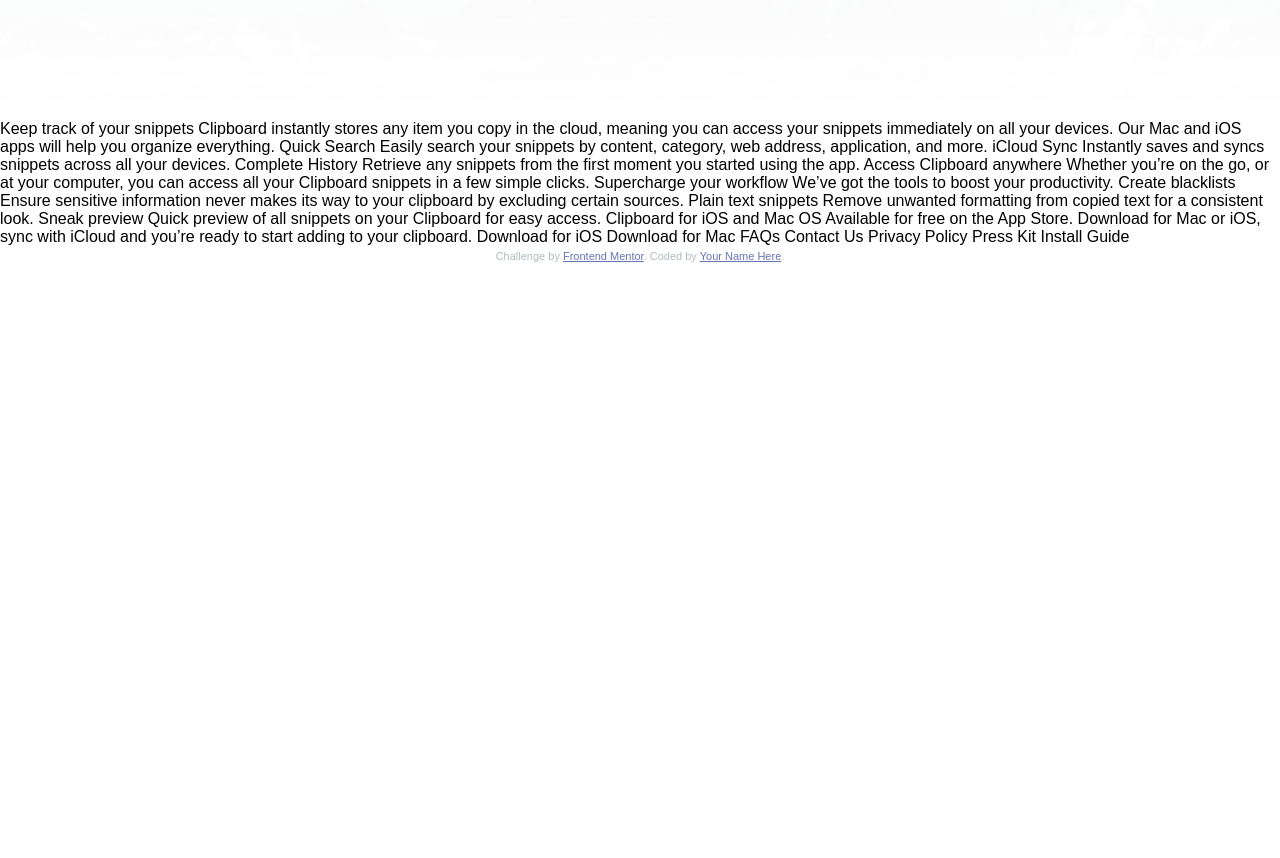
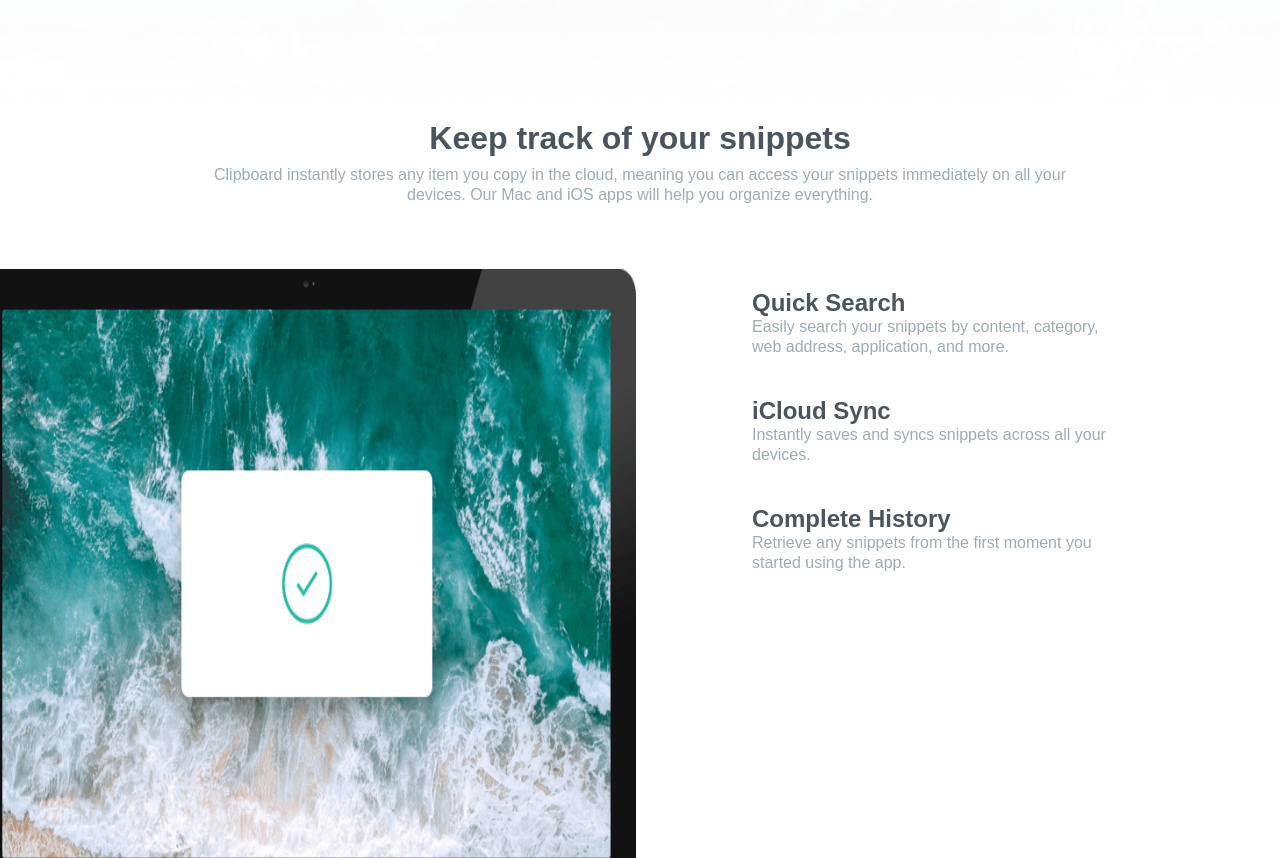
Before and after one commit to kaynanlDev/landing-page-Clipboard, a plain HTML site: page index.html in a window 1280 px wide. Shown: the part 680-1538 px from the top of the page. Before the commit the page ends 946 px from the top, so only its background shows below. Drawn offline with Linux system fonts and the light colour scheme; a web font is replaced by a local one.

Commit message:
finalização da seção keep-track

```diff
--- a/css/partials/_layout.scss
+++ b/css/partials/_layout.scss
@@ -59,3 +59,75 @@
         }
     }
 }
+
+.keep-track{
+    width: 100%;
+    height: 100vh;
+    P{
+        margin: 0 auto;
+        max-width: 70%;
+    }
+
+    .keep-container{
+        width: 100%;
+        height: 100%;
+        display: flex;
+        align-items: center;
+        gap: 92px;
+        margin-top: 64px;
+        .keep-img{
+            width: 100%;
+            height: 100%;
+            transform: translateX(-24px);
+            img{
+                width: 100%;
+                height: 100%;
+            }
+        }
+
+        .keep-text{
+            display: flex;
+            flex-direction: column;
+            width: 80%;
+            height: 100%;
+            ul{
+                list-style-type: none;
+            }
+            li{
+                p{
+                    margin: 0;
+                    text-align: left;
+                    width: 100%;
+                }
+            }
+        }
+
+        @include responsivi(640px){
+            flex-direction: column;
+            padding: 0 24px;
+
+            .keep-img{
+                margin: 0 auto;
+                transform: translateX(0);
+            }
+            .keep-text{
+                h3, p{
+
+                    margin: 0 auto;
+                    text-align: center;
+                }
+                li{
+                    display: flex;
+                    flex-direction: column;
+                    align-items: center;
+                    justify-content: center;
+
+                    p{
+                        text-align: center;
+                        width: 100%;
+                    }
+                }
+            }
+        }
+    }
+}
--- a/css/partials/_typography.scss
+++ b/css/partials/_typography.scss
@@ -19,19 +19,19 @@ h1{
 }
 h2{
     font-family: "Bai Jamjuree", sans-serif;
-    font-size: 3rem;
+    font-size: 2rem;
     font-weight: 800;
-
+    color: $Dark-Grayish-Blue;
 
     @include responsivi(640px){
-        font-size: 2.5rem;
+        font-size: 1.5rem;
     }
 }
 h3{
     font-family: "Bai Jamjuree", sans-serif;
     font-size: 1.5rem;
-    font-weight: 500;
-
+    font-weight: 700;
+    color: $Dark-Grayish-Blue;
 
     @include responsivi(640px){
         font-size: 1rem;
@@ -40,7 +40,7 @@ h3{
 h4{
     font-family: "Bai Jamjuree", sans-serif;
     font-size: 1rem;
-    font-weight: 500;
+    font-weight: 700;
 
     text-transform: uppercase;
 
--- a/index.html
+++ b/index.html
@@ -28,24 +28,37 @@
     </div>
 </section>
 
-  Keep track of your snippets
+  <section class="keep-track">
+    <h2 class="align-center mb-1">Keep track of your snippets</h2>
+    <p class="align-center">
+      Clipboard instantly stores any item you copy in the cloud,
+      meaning you can access your snippets immediately on all your
+      devices. Our Mac and iOS apps will help you organize everything.
+    </p>
+    <div class="keep-container">
+      <div class="keep-img"><img src="images/image-computer.png" alt="image-computer"></div>
+      <div class="keep-text mt-5">
+        <ul>
+          <li class="mb-5">
+            <h3>Quick Search</h3>
+            <p>Easily search your snippets by content, category, web address, application, and more.</p>
+          </li>
+          <li class="mb-5">
+            <h3>iCloud Sync</h3>
+            <p>Instantly saves and syncs snippets across all your devices.</p>
+          </li>
+          <li>
+            <h3>Complete History</h3>
+            <p>Retrieve any snippets from the first moment you started using the app.</p>
+          </li>
 
-  Clipboard instantly stores any item you copy in the cloud,
-  meaning you can access your snippets immediately on all your
-  devices. Our Mac and iOS apps will help you organize everything.
 
-  Quick Search
 
-  Easily search your snippets by content, category, web address, application, and more.
-
-  iCloud Sync
-
-  Instantly saves and syncs snippets across all your devices.
-
-  Complete History
-
-  Retrieve any snippets from the first moment you started using the app.
-
+        </ul>
+      </div>
+    </div>
+  </section>
+<!--
   Access Clipboard anywhere
 
   Whether you’re on the go, or at your computer, you can access all your Clipboard
@@ -86,6 +99,6 @@
       Challenge by <a href="https://www.frontendmentor.io?ref=challenge" target="_blank">Frontend Mentor</a>.
       Coded by <a href="#">Your Name Here</a>.
     </p>
-  </footer>
+  </footer> -->
 </body>
 </html>
```
Also changed, not shown: css/style.css, 1 other file.
